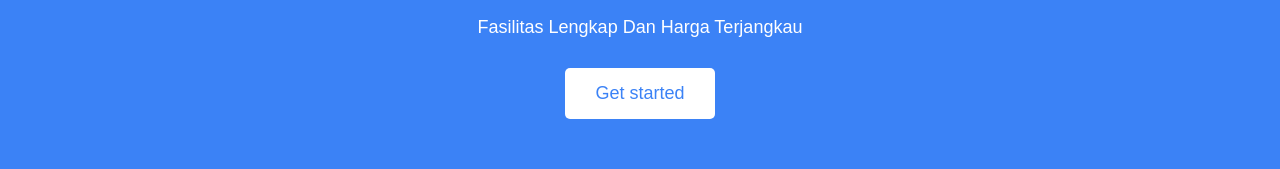
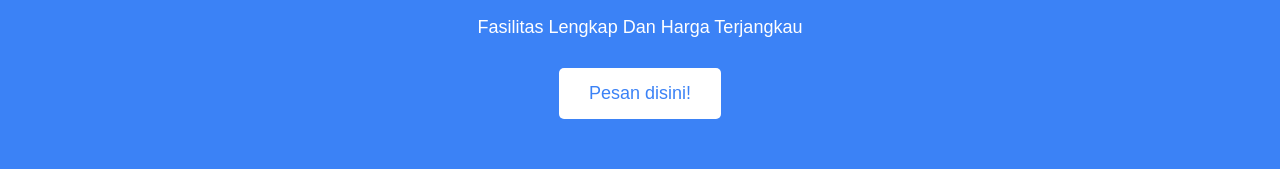
Before and after one commit to Ameringkseh/s, a plain HTML site: page index.html in a window 1280 px wide. Shown: the part 308-477 px from the top of the page. Drawn offline with Linux system fonts and the light colour scheme.

Commit message:
massage wa

```diff
--- a/index.html
+++ b/index.html
@@ -28,7 +28,7 @@
             <h2>Mau Cari Kost Murah?</h2>
             <h3>Disini Ajaaaa....</h3>
             <p>Fasilitas Lengkap Dan Harga Terjangkau</p>
-            <button class="cta-btn">Get started</button>
+            <button class="cta-btn">Pesan disini!</button>
             <div class="image-mockup">
                 <!-- Add images or graphics similar to the WordPress example -->
             </div>
```
